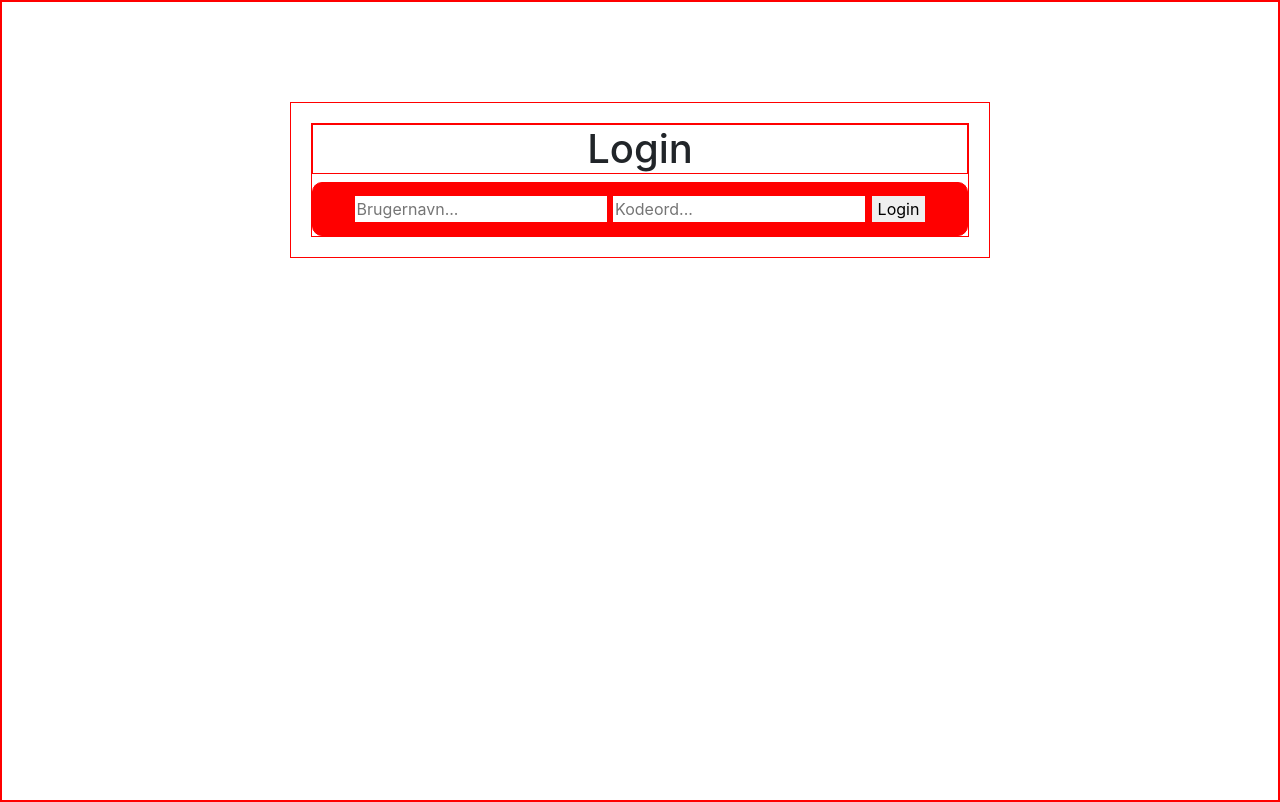
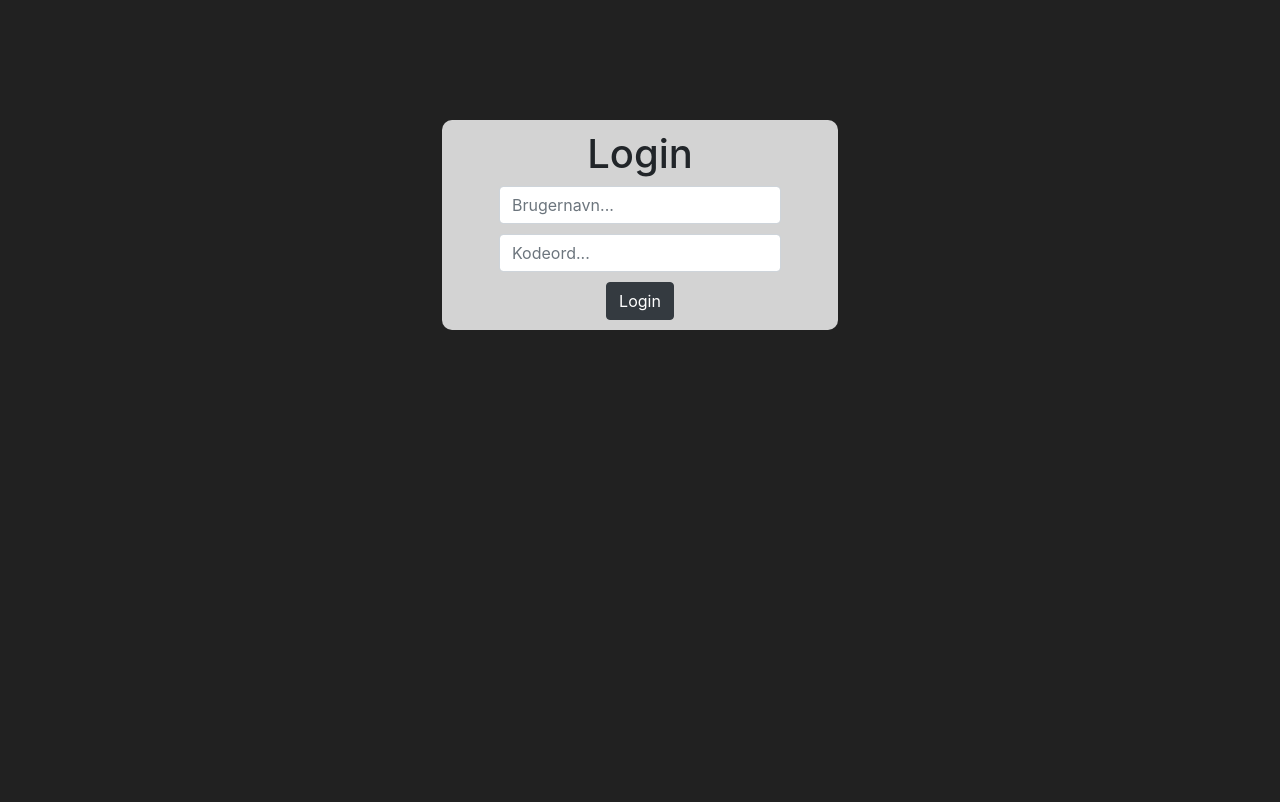
Before and after one commit to RasmusAChr/LOFTSORT, a PHP site: page /login.php in a window 1280 px wide. After the commit the page ends 330 px from the top, so only its background shows below. Run offline with PHP 8.4, Linux system fonts and the light colour scheme.

Commit message:
new ui part1

```diff
--- a/header.php
+++ b/header.php
@@ -16,6 +16,7 @@
 <head>
     <meta charset="utf-8" />
     <link rel="stylesheet" href="styles/style.css">
+    <link rel="stylesheet" href="styles/loginstyle.css">
     <title>Loft sortering</title>
     <link rel="stylesheet" href="https://cdn.jsdelivr.net/npm/bootstrap@4.3.1/dist/css/bootstrap.min.css" integrity="sha384-ggOyR0iXCbMQv3Xipma34MD+dH/1fQ784/j6cY/iJTQUOhcWr7x9JvoRxT2MZw1T" crossorigin="anonymous">
     <script src="https://code.jquery.com/jquery-3.3.1.slim.min.js" integrity="sha384-q8i/X+965DzO0rT7abK41JStQIAqVgRVzpbzo5smXKp4YfRvH+8abtTE1Pi6jizo" crossorigin="anonymous"></script>
--- a/login.php
+++ b/login.php
@@ -1,15 +1,16 @@
 <?php
     include_once 'header.php';
 ?>
-    <div id="title">
-        <h1>Login</h1>
-    <div id="main" class="col-md-12" style="background-color:red;">
+    <div id="logininnerwrap">
+        <div id="main" class="col-md-12">
 
-    <section class="login-form">
-                <form action="includes/login.inc.php" method="post">
-                    <input type="text" name="username" placeholder="Brugernavn...">
-                    <input type="password" name="password" placeholder="Kodeord...">
-                    <button type="submit" name="submit">Login</button>
+            <h1>Login</h1>
+
+            <section>
+                <form class="login-form" action="includes/login.inc.php" method="post">
+                    <input class="form-control" type="text" name="username" placeholder="Brugernavn...">
+                    <input class="form-control" type="password" name="password" placeholder="Kodeord...">
+                    <button class="btn btn-dark" type="submit" name="submit">Login</button>
                 </form>
 
                 <?php
@@ -22,8 +23,8 @@
                     }
                 }
                 ?>
-
             </section>
+        </div>
     </div>
 <?php
     include_once 'footer.php';
--- /dev/null
+++ b/styles/loginstyle.css
@@ -0,0 +1,23 @@
+#logininnerwrap {
+    text-align: center;
+    margin: 0 20% 0 20%;
+    padding: 0;
+
+}
+
+.login-form {
+    display: flex;
+    flex-direction: column;
+    align-items: center;
+    justify-content: center;
+}
+
+.login-form input {
+    display: block;
+    margin-bottom: 10px;
+    width: 75%;
+}
+
+.login-form button {
+    display: block;
+}
--- a/styles/style.css
+++ b/styles/style.css
@@ -1,5 +1,5 @@
 * {
-    border: 1px solid red;
+    /*border: 1px solid red;*/
 }
 
 body {
@@ -7,6 +7,7 @@ body {
     justify-content: center;
     height: 100vh;
     margin: 0;
+    background-color: #212121 !important;
 }
 
 #wrapper {
@@ -49,12 +50,6 @@ body {
     padding: 10px;
     background-color: lightgrey;
     border-radius: 10px;
-}
-
-#title {
-    text-align: center;
-    margin: 0;
-    padding: 0;
 }
 
 table,
```
Also changed, not shown: icons/back.svg (added).
